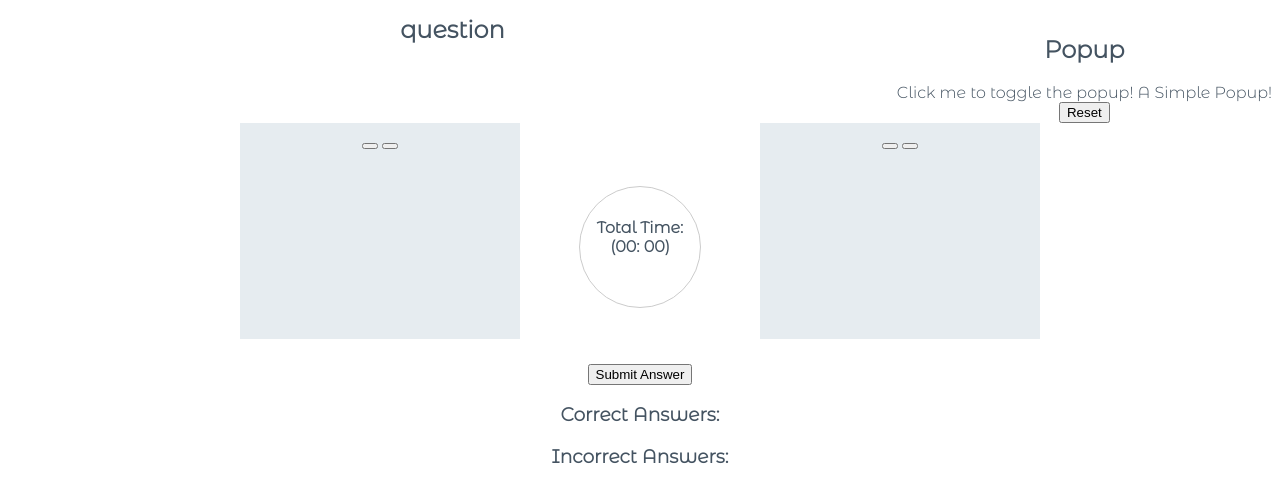
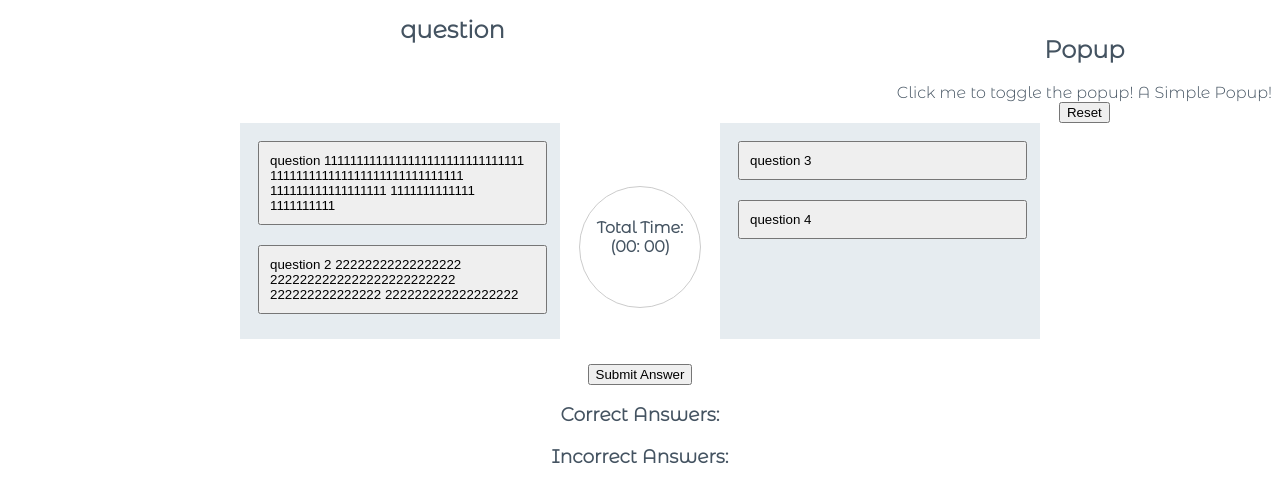
Before and after one commit to KaltrinaBM/quiz-game, a plain HTML site: page index.html in a window 1280 px wide. Shown: the part 109-610 px from the top of the page. Drawn offline with Linux system fonts and the light colour scheme.

Commit message:
Update and fix style for answer area and buttons

```diff
--- a/assets/css/style.css
+++ b/assets/css/style.css
@@ -24,19 +24,20 @@ body {
     width: 800px;
     margin: auto;
 
+
 }
 .first-options {
 
-    width: 33%;
+    width: 38%;
     float: left;
 }
 .second-options {
 
-    width: 33%;
+    width: 38%;
     float: right;
 }
 .button-timer {
-    width: 33%;
+    width: 25%;
     margin: 0 auto;
 
 }
@@ -48,6 +49,7 @@ body {
     float: left;
     clear: both;
     height: 200px;
+    overflow: hidden;
 }
 
 
@@ -56,6 +58,7 @@ body {
     float: right;
     padding: 1%;
     height: 200px;
+    overflow: hidden;
 }
 
 #timer{
@@ -75,3 +78,35 @@ body {
     float: right;
     clear:both
 }
+
+
+#options1 {
+
+    text-align: left;
+    margin:10px;
+    width: 95%;
+    padding: 10px;
+
+}
+#options2 {
+
+    text-align: left;
+    margin: 10px;
+    width: 95%;
+    padding: 10px;
+}
+#options3 {
+
+    text-align: left;
+    margin: 10px;
+    width: 95%;
+    padding: 10px;
+
+}
+#options4 {
+    text-align: left;
+    margin: 10px;
+    width: 95%;
+    padding: 10px;
+
+}
--- a/index.html
+++ b/index.html
@@ -17,8 +17,8 @@
 
 <body>
     <div>
-    <h1 class="heading">
-        <img class="logo" src="assets/images/logo.png" alt="logo">General Knowledge Quiz</h1>
+        <h1 class="heading">
+            <img class="logo" src="assets/images/logo.png" alt="logo">General Knowledge Quiz</h1>
         <div class="help-area">
             <div>
                 <h2>Popup</h2>
@@ -36,19 +36,32 @@
     </div>
     <div id="answers-area">
         <div class="first-options">
-            <button class="btn btn-block" id="options1"></button>
-            <button class="btn btn-block" id="options2"></button>
+            <div>
+                <button class="btn btn-block btn-outline-success text-left option" id="options1">question
+                    1111111111111111111111111111111 111111111111111111111111111111 111111111111111111 1111111111111
+                    1111111111</button>
+            </div>
+            <div>
+                <button class="btn btn-block btn-outline-success text-left option" id="options2">question 2 22222222222222222 2222222222222222222222222
+                    222222222222222 222222222222222222</button>
+            </div>
+        </div>
 
-        </div>
+
         <div class="second-options">
-            <button class="btn btn-block" id="options3"></button>
-            <button class="btn btn-block" id="options4"></button>
+            <div>
+                <button class="btn btn-block btn-outline-success text-left option" id="options3">question 3</button>
+            </div>
+            <div>
+                <button class="btn btn-block btn-outline-success text-left option" id="options4">question 4</button>
+            </div>
         </div>
 
         <div id="timer">
             <h4 class="timer">Total Time: <br> (00: <span id="time">00</span>)</h4>
 
         </div>
+    </div>
 
     </div>
     <div>
```
